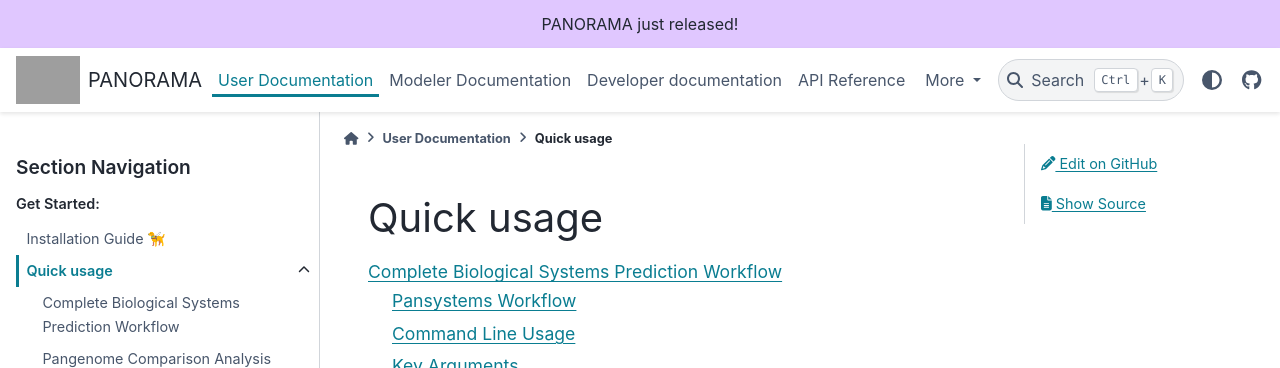
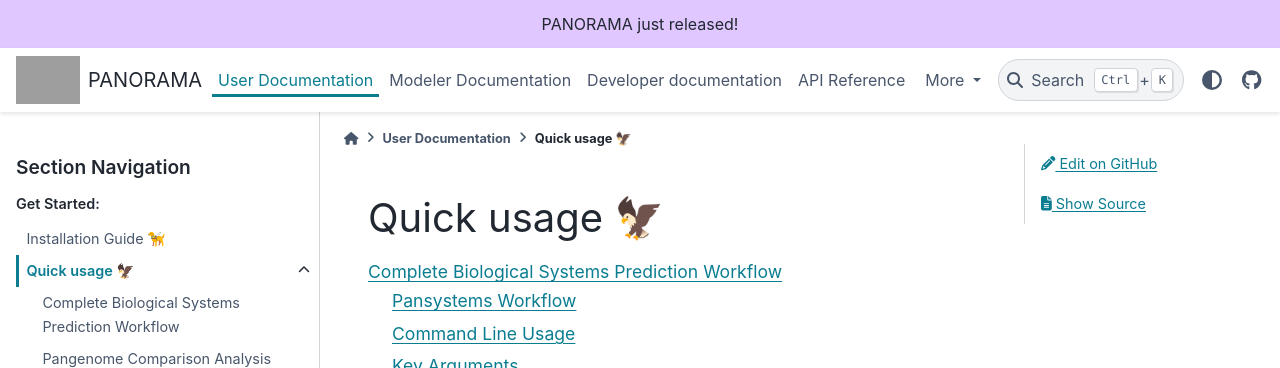
Before and after one commit to labgem/PANORAMA, a Sphinx documentation site: the page built from docs/user/quick_usage.md, in a window 1280 px wide and 900 px high. Shown: the top 368 px of the window. Built offline with Sphinx 7.4.7 and the PyData theme 0.15.4, drawn with Linux system fonts in a browser that asks for light colours; the version number could not be read and is left out; grey boxes are pictures that could not be loaded.

````diff
--- a/docs/user/quick_usage.md
+++ b/docs/user/quick_usage.md
@@ -1,4 +1,4 @@
-# Quick usage
+# Quick usage 🦅
 
 ```{toctree}
 :maxdepth: 2
````
Also changed, not shown: 1 other file.
